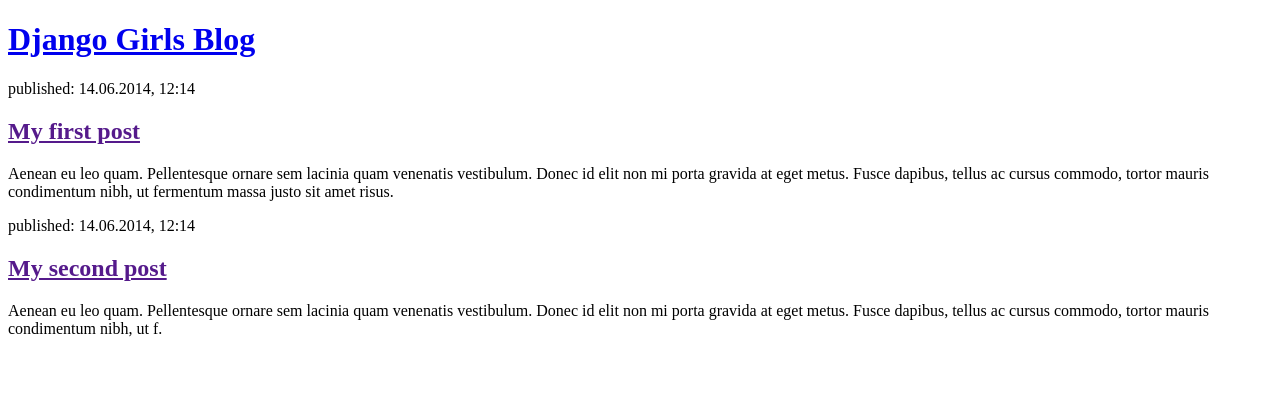
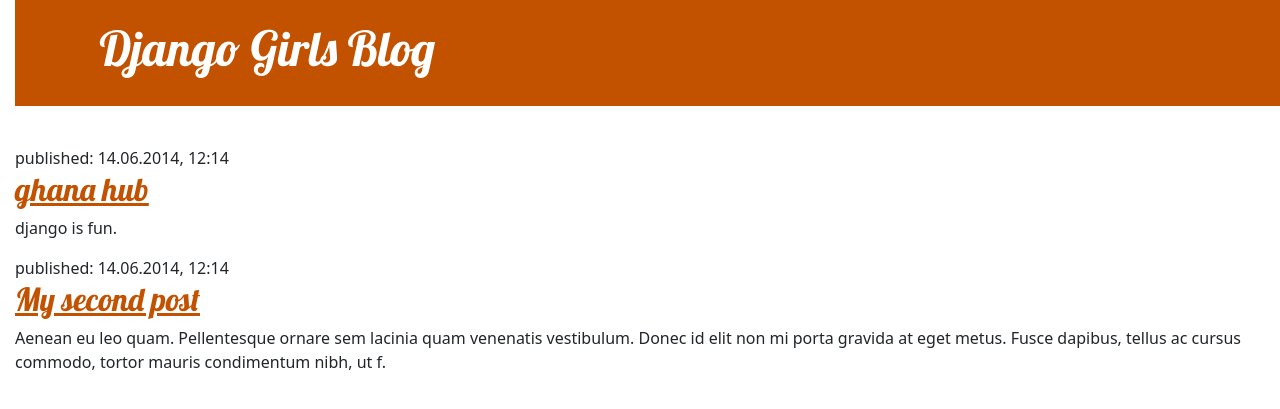
Before and after one commit to Eugeniamartey/my-first-blog, a Django app: page / in a window 1280 px wide. Shown: the top 409 px of the page. Run offline with Django 5.2, Linux system fonts and the light colour scheme.

Commit message:
deployed our first project

```diff
--- /dev/null
+++ b/blog/static/css/blog.css
@@ -0,0 +1,80 @@
+h1 a, h2 a {
+    color: #C25100;
+    font-family: 'Lobster';
+}
+
+
+body {
+    padding-left: 15px;
+}
+
+.page-header {
+    background-color: #C25100;
+    margin-top: 0;
+    margin-bottom: 40px;
+    padding: 20px 20px 20px 40px;
+}
+
+.page-header h1,
+.page-header h1 a,
+.page-header h1 a:visited,
+.page-header h1 a:active {
+    color: #ffffff;
+    font-size: 36pt;
+    text-decoration: none;
+}
+
+h1,
+h2,
+h3,
+h4 {
+    font-family: 'Lobster', cursive;
+}
+
+.date {
+    color: #828282;
+}
+
+.save {
+    float: right;
+}
+
+.post-form textarea,
+.post-form input {
+    width: 100%;
+}
+
+.top-menu,
+.top-menu:hover,
+.top-menu:visited {
+    color: #ffffff;
+    float: right;
+    font-size: 26pt;
+    margin-right: 20px;
+}
+
+.post {
+    margin-bottom: 70px;
+}
+
+.post h2 a,
+.post h2 a:visited {
+    color: #000000;
+}
+
+.post > .date,
+.post > .actions {
+    float: right;
+}
+
+.btn-secondary,
+.btn-secondary:visited {
+    color: #C25100;
+    background: none;
+    border-color: #C25100;
+}
+
+.btn-secondary:hover {
+    color: #FFFFFF;
+    background-color: #C25100;
+}
--- a/blog/templates/blog/post_list.html
+++ b/blog/templates/blog/post_list.html
@@ -1,17 +1,24 @@
+{% load static %}
 <!DOCTYPE html>
 <html>
     <head>
         <title>Django Girls blog</title>
+        <link rel="stylesheet" href="https://cdn.jsdelivr.net/npm/bootstrap@5.3.3/dist/css/bootstrap.min.css" integrity="sha384-QWTKZyjpPEjISv5WaRU9OFeRpok6YctnYmDr5pNlyT2bRjXh0JMhjY6hW+ALEwIH" crossorigin="anonymous">
+        <link rel="stylesheet" href="{% static 'css/blog.css' %}">
+        <link rel="stylesheet" href="https://fonts.googleapis.com/css?family=Lobster&subset=latin,latin-ext">
+
     </head>
     <body>
-        <header>
-            <h1><a href="/">Django Girls Blog</a></h1>
+        <header class="page-header">
+            <div class="container">
+                <h1><a href="/">Django Girls Blog</a></h1>
+            </div>
         </header>
 
         <article>
             <time>published: 14.06.2014, 12:14</time>
-            <h2><a href="">My first post</a></h2>
-            <p>Aenean eu leo quam. Pellentesque ornare sem lacinia quam venenatis vestibulum. Donec id elit non mi porta gravida at eget metus. Fusce dapibus, tellus ac cursus commodo, tortor mauris condimentum nibh, ut fermentum massa justo sit amet risus.</p>
+            <h2><a href="">ghana hub</a></h2>
+            <p>django is fun.</p>
         </article>
 
         <article>
```
